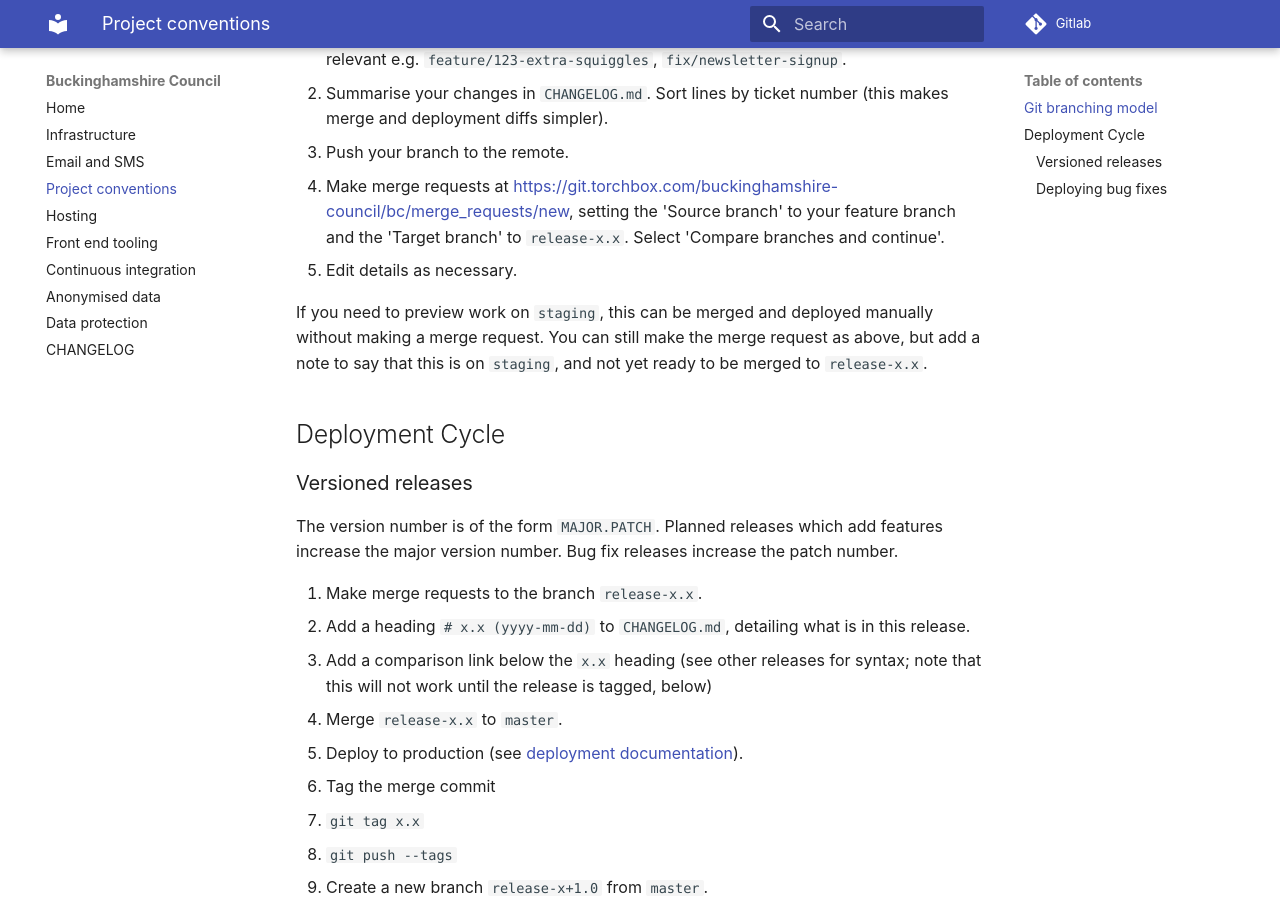
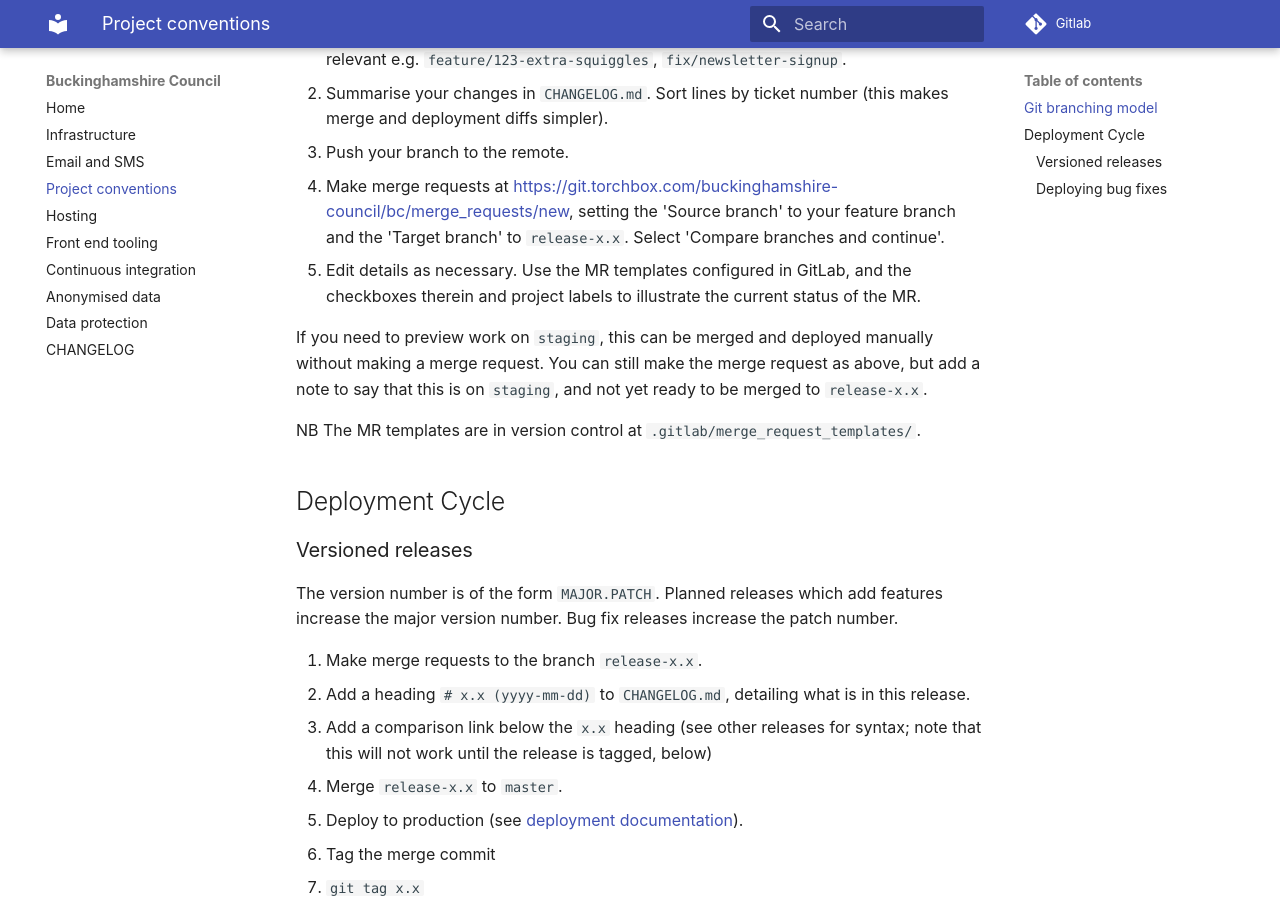
Before and after one commit to Buckinghamshire-Digital-Service/buckinghamshire-council, an MkDocs documentation site: the page built from docs/project_conventions.md, in a window 1280 px wide and 900 px high, scrolled down 561 px. Built offline with MkDocs 1.6.1 and Material for MkDocs 9.7.7, drawn with Linux system fonts in a browser that asks for light colours.

Commit message:
Add documentation about use of GitLab

```diff
--- a/docs/project_conventions.md
+++ b/docs/project_conventions.md
@@ -16,9 +16,11 @@ We follow a loose version of the [Git flow branching model](https://nvie.com/pos
 1. Summarise your changes in `CHANGELOG.md`. Sort lines by ticket number (this makes merge and deployment diffs simpler).
 1. Push your branch to the remote.
 1. Make merge requests at https://git.torchbox.com/buckinghamshire-council/bc/merge_requests/new, setting the 'Source branch' to your feature branch and the 'Target branch' to `release-x.x`. Select 'Compare branches and continue'.
-1. Edit details as necessary.
+1. Edit details as necessary. Use the MR templates configured in GitLab, and the checkboxes therein and project labels to illustrate the current status of the MR.
 
 If you need to preview work on `staging`, this can be merged and deployed manually without making a merge request. You can still make the merge request as above, but add a note to say that this is on `staging`, and not yet ready to be merged to `release-x.x`.
+
+NB The MR templates are in version control at `.gitlab/merge_request_templates/`.
 
 ## Deployment Cycle
 
```
